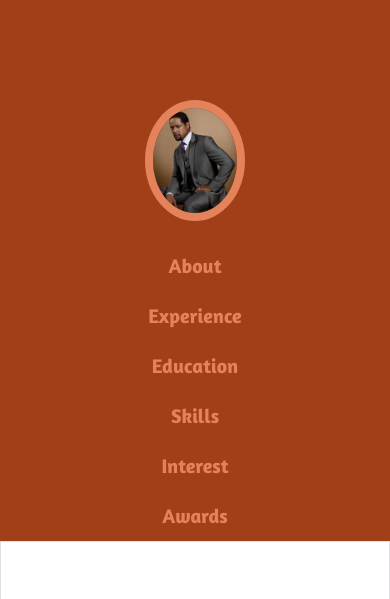
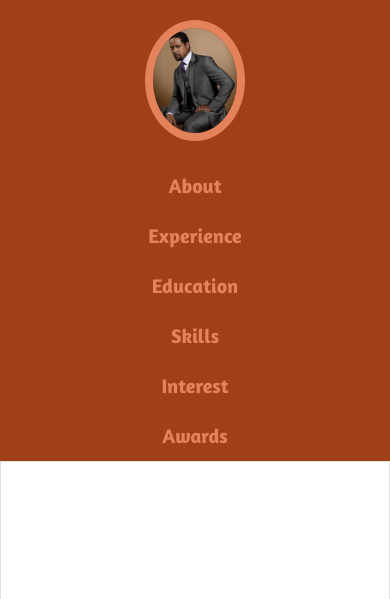
Before and after one commit to fid19/Website_Project, a plain HTML site: page index.html in a window 390 px wide. Shown: the top 599 px of the page. Drawn offline with Linux system fonts and the light colour scheme.

Commit message:
made changes

```diff
--- a/css/custom1.css
+++ b/css/custom1.css
@@ -89,6 +89,7 @@
 }
 @media (max-width : 575px) {
   .navstyling {
+  margin-top: 0rem !important;
   position: static !important;
   }
 
```
